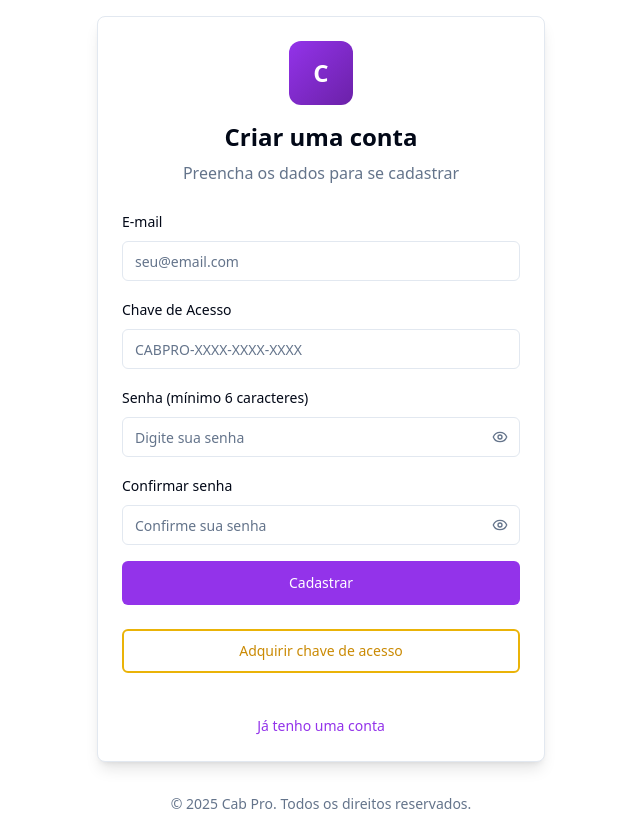
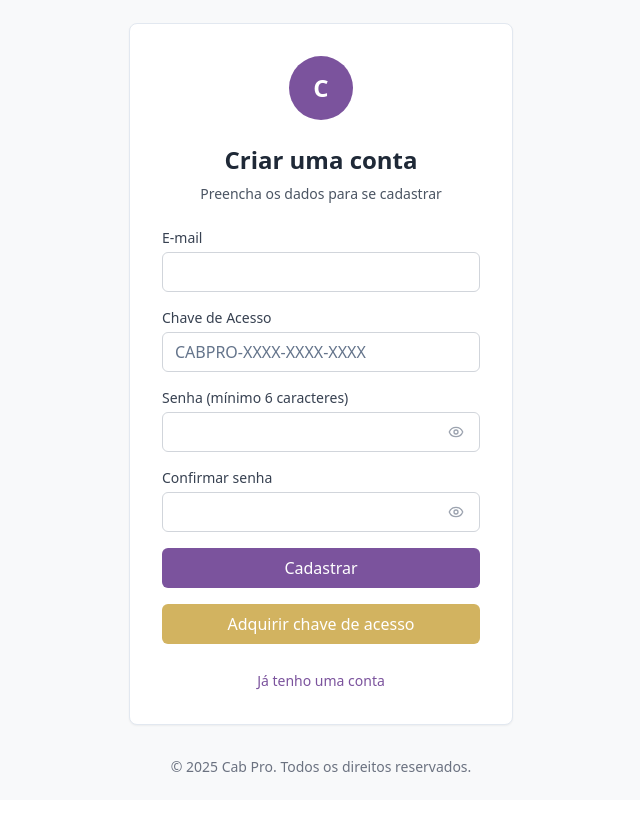
Before and after one commit to franciscorenovar/cab-pro, a React (Vite) app: page /cadastro in a window 1280 px wide. Shown: the whole page, without its empty margins (319-959 px from the left). After the commit the page ends 800 px from the top, so only its background shows below. Built offline with nearby package versions, Linux system fonts and the light colour scheme.

Commit message:
Fix login screen design
Implement the login screen based on the provided images and user requests.

```diff
--- a/src/pages/Cadastro.tsx
+++ b/src/pages/Cadastro.tsx
@@ -7,7 +7,6 @@ import { Eye, EyeOff } from "lucide-react";
 import { Button } from "@/components/ui/button";
 import { Input } from "@/components/ui/input";
 import { Label } from "@/components/ui/label";
-import { Card, CardContent, CardHeader } from "@/components/ui/card";
 
 const cadastroSchema = z.object({
   email: z.string().email("E-mail inválido"),
@@ -44,141 +43,155 @@ const Cadastro = () => {
   };
 
   return (
-    <div className="min-h-screen bg-background flex items-center justify-center p-4">
-      <div className="w-full max-w-md">
-        <Card className="shadow-lg">
-          <CardHeader className="space-y-4 text-center pb-6">
-            <div className="mx-auto w-16 h-16 bg-gradient-to-br from-purple-600 to-purple-800 rounded-xl flex items-center justify-center">
+    <div className="min-h-screen flex items-center justify-center" style={{ backgroundColor: '#F8F9FA' }}>
+      <div className="w-full max-w-sm">
+        <div className="bg-white rounded-lg shadow-sm border p-8">
+          {/* Logo */}
+          <div className="flex justify-center mb-6">
+            <div className="w-16 h-16 rounded-full flex items-center justify-center" style={{ backgroundColor: '#7B539D' }}>
               <span className="text-white font-bold text-2xl">C</span>
             </div>
-            <div className="space-y-2">
-              <h1 className="text-2xl font-bold text-foreground">Criar uma conta</h1>
-              <p className="text-muted-foreground">Preencha os dados para se cadastrar</p>
           </div>
-          </CardHeader>
 
-          <CardContent className="space-y-6">
+          {/* Título */}
+          <div className="text-center mb-6">
+            <h1 className="text-2xl font-semibold text-gray-800 mb-2">Criar uma conta</h1>
+            <p className="text-gray-600 text-sm">Preencha os dados para se cadastrar</p>
+          </div>
+
+          {/* Formulário */}
           <form onSubmit={handleSubmit(onSubmit)} className="space-y-4">
-              <div className="space-y-2">
-                <Label htmlFor="email">E-mail</Label>
+            <div>
+              <Label htmlFor="email" className="block text-sm font-medium text-gray-700 mb-1">
+                E-mail
+              </Label>
               <Input
                 id="email"
                 type="email"
-                  placeholder="seu@email.com"
                 {...register("email")}
-                  className={errors.email ? "border-destructive" : ""}
+                className="w-full px-3 py-3 border border-gray-300 rounded-md focus:outline-none focus:ring-2 focus:ring-purple-500 focus:border-transparent"
+                style={{ fontSize: '16px' }}
               />
               {errors.email && (
-                  <p className="text-sm text-destructive">{errors.email.message}</p>
+                <p className="text-red-500 text-sm mt-1">{errors.email.message}</p>
               )}
             </div>
 
-              <div className="space-y-2">
-                <Label htmlFor="chaveAcesso">Chave de Acesso</Label>
+            <div>
+              <Label htmlFor="chaveAcesso" className="block text-sm font-medium text-gray-700 mb-1">
+                Chave de Acesso
+              </Label>
               <Input
                 id="chaveAcesso"
                 type="text"
                 placeholder="CABPRO-XXXX-XXXX-XXXX"
                 {...register("chaveAcesso")}
-                  className={errors.chaveAcesso ? "border-destructive" : ""}
+                className="w-full px-3 py-3 border border-gray-300 rounded-md focus:outline-none focus:ring-2 focus:ring-purple-500 focus:border-transparent"
+                style={{ fontSize: '16px' }}
               />
               {errors.chaveAcesso && (
-                  <p className="text-sm text-destructive">{errors.chaveAcesso.message}</p>
+                <p className="text-red-500 text-sm mt-1">{errors.chaveAcesso.message}</p>
               )}
             </div>
 
-              <div className="space-y-2">
-                <Label htmlFor="senha">Senha (mínimo 6 caracteres)</Label>
+            <div>
+              <Label htmlFor="senha" className="block text-sm font-medium text-gray-700 mb-1">
+                Senha (mínimo 6 caracteres)
+              </Label>
               <div className="relative">
                 <Input
                   id="senha"
                   type={showPassword ? "text" : "password"}
-                    placeholder="Digite sua senha"
                   {...register("senha")}
-                    className={errors.senha ? "border-destructive pr-10" : "pr-10"}
+                  className="w-full px-3 py-3 pr-10 border border-gray-300 rounded-md focus:outline-none focus:ring-2 focus:ring-purple-500 focus:border-transparent"
+                  style={{ fontSize: '16px' }}
                 />
                 <Button
                   type="button"
                   variant="ghost"
                   size="sm"
-                    className="absolute right-0 top-0 h-full px-3 py-2 hover:bg-transparent"
+                  className="absolute right-2 top-1/2 transform -translate-y-1/2 h-8 w-8 p-0 hover:bg-transparent"
                   onClick={() => setShowPassword(!showPassword)}
                 >
                   {showPassword ? (
-                      <EyeOff className="h-4 w-4 text-muted-foreground" />
+                    <EyeOff className="h-4 w-4 text-gray-400" />
                   ) : (
-                      <Eye className="h-4 w-4 text-muted-foreground" />
+                    <Eye className="h-4 w-4 text-gray-400" />
                   )}
                 </Button>
               </div>
               {errors.senha && (
-                  <p className="text-sm text-destructive">{errors.senha.message}</p>
+                <p className="text-red-500 text-sm mt-1">{errors.senha.message}</p>
               )}
             </div>
 
-              <div className="space-y-2">
-                <Label htmlFor="confirmarSenha">Confirmar senha</Label>
+            <div>
+              <Label htmlFor="confirmarSenha" className="block text-sm font-medium text-gray-700 mb-1">
+                Confirmar senha
+              </Label>
               <div className="relative">
                 <Input
                   id="confirmarSenha"
                   type={showConfirmPassword ? "text" : "password"}
-                    placeholder="Confirme sua senha"
                   {...register("confirmarSenha")}
-                    className={errors.confirmarSenha ? "border-destructive pr-10" : "pr-10"}
+                  className="w-full px-3 py-3 pr-10 border border-gray-300 rounded-md focus:outline-none focus:ring-2 focus:ring-purple-500 focus:border-transparent"
+                  style={{ fontSize: '16px' }}
                 />
                 <Button
                   type="button"
                   variant="ghost"
                   size="sm"
-                    className="absolute right-0 top-0 h-full px-3 py-2 hover:bg-transparent"
+                  className="absolute right-2 top-1/2 transform -translate-y-1/2 h-8 w-8 p-0 hover:bg-transparent"
                   onClick={() => setShowConfirmPassword(!showConfirmPassword)}
                 >
                   {showConfirmPassword ? (
-                      <EyeOff className="h-4 w-4 text-muted-foreground" />
+                    <EyeOff className="h-4 w-4 text-gray-400" />
                   ) : (
-                      <Eye className="h-4 w-4 text-muted-foreground" />
+                    <Eye className="h-4 w-4 text-gray-400" />
                   )}
                 </Button>
               </div>
               {errors.confirmarSenha && (
-                  <p className="text-sm text-destructive">{errors.confirmarSenha.message}</p>
+                <p className="text-red-500 text-sm mt-1">{errors.confirmarSenha.message}</p>
               )}
             </div>
 
             <Button
               type="submit"
-                className="w-full bg-purple-600 hover:bg-purple-700 text-white font-medium"
-                size="lg"
+              className="w-full py-3 text-white font-medium rounded-md hover:opacity-90 transition-opacity"
+              style={{ backgroundColor: '#7B539D', fontSize: '16px' }}
             >
               Cadastrar
             </Button>
           </form>
 
+          {/* Botão Adquirir Chave */}
           <Button
             onClick={handleAdquirirChave}
-              variant="outline"
-              className="w-full border-2 border-yellow-500 text-yellow-600 hover:bg-yellow-50 font-medium"
-              size="lg"
+            className="w-full py-3 mt-4 font-medium rounded-md hover:opacity-90 transition-opacity"
+            style={{ backgroundColor: '#D2B360', color: 'white', fontSize: '16px' }}
           >
             Adquirir chave de acesso
           </Button>
 
-            <div className="text-center pt-4">
+          {/* Link */}
+          <div className="text-center mt-6">
             <Link
-                to="/"
-                className="text-purple-600 hover:text-purple-700 hover:underline font-medium text-sm"
+              to="/login"
+              className="text-sm hover:underline"
+              style={{ color: '#7B539D' }}
             >
               Já tenho uma conta
             </Link>
           </div>
-          </CardContent>
-        </Card>
+        </div>
 
-        <footer className="text-center mt-8">
-          <p className="text-sm text-muted-foreground">
+        {/* Rodapé */}
+        <div className="text-center mt-8">
+          <p className="text-gray-500 text-sm">
             © 2025 Cab Pro. Todos os direitos reservados.
           </p>
-        </footer>
+        </div>
       </div>
     </div>
   );
--- a/src/pages/Login.tsx
+++ b/src/pages/Login.tsx
@@ -7,7 +7,6 @@ import { Eye, EyeOff } from "lucide-react";
 import { Button } from "@/components/ui/button";
 import { Input } from "@/components/ui/input";
 import { Label } from "@/components/ui/label";
-import { Card, CardContent, CardHeader } from "@/components/ui/card";
 
 const loginSchema = z.object({
   email: z.string().email("E-mail inválido"),
@@ -33,95 +32,105 @@ const Login = () => {
   };
 
   return (
-    <div className="min-h-screen bg-background flex items-center justify-center p-4">
-      <div className="w-full max-w-md">
-        <Card className="shadow-lg">
-          <CardHeader className="space-y-4 text-center pb-6">
-            <div className="mx-auto w-16 h-16 bg-gradient-to-br from-purple-600 to-purple-800 rounded-xl flex items-center justify-center">
+    <div className="min-h-screen flex items-center justify-center" style={{ backgroundColor: '#F8F9FA' }}>
+      <div className="w-full max-w-sm">
+        <div className="bg-white rounded-lg shadow-sm border p-8">
+          {/* Logo */}
+          <div className="flex justify-center mb-6">
+            <div className="w-16 h-16 rounded-full flex items-center justify-center" style={{ backgroundColor: '#7B539D' }}>
               <span className="text-white font-bold text-2xl">C</span>
             </div>
-            <div className="space-y-2">
-              <h1 className="text-2xl font-bold text-foreground">Bem-vinda ao Cab Pro</h1>
-              <p className="text-muted-foreground">Entre com seus dados para acessar o sistema</p>
           </div>
-          </CardHeader>
 
-          <CardContent className="space-y-6">
+          {/* Título */}
+          <div className="text-center mb-6">
+            <h1 className="text-2xl font-semibold text-gray-800 mb-2">Bem-vinda ao Cab Pro</h1>
+            <p className="text-gray-600 text-sm">Entre com seus dados para acessar o sistema</p>
+          </div>
+
+          {/* Formulário */}
           <form onSubmit={handleSubmit(onSubmit)} className="space-y-4">
-              <div className="space-y-2">
-                <Label htmlFor="email">E-mail</Label>
+            <div>
+              <Label htmlFor="email" className="block text-sm font-medium text-gray-700 mb-1">
+                E-mail
+              </Label>
               <Input
                 id="email"
                 type="email"
-                  placeholder="seu@email.com"
                 {...register("email")}
-                  className={errors.email ? "border-destructive" : ""}
+                className="w-full px-3 py-3 border border-gray-300 rounded-md focus:outline-none focus:ring-2 focus:ring-purple-500 focus:border-transparent"
+                style={{ fontSize: '16px' }}
               />
               {errors.email && (
-                  <p className="text-sm text-destructive">{errors.email.message}</p>
+                <p className="text-red-500 text-sm mt-1">{errors.email.message}</p>
               )}
             </div>
 
-              <div className="space-y-2">
-                <Label htmlFor="senha">Senha</Label>
+            <div>
+              <Label htmlFor="senha" className="block text-sm font-medium text-gray-700 mb-1">
+                Senha
+              </Label>
               <div className="relative">
                 <Input
                   id="senha"
                   type={showPassword ? "text" : "password"}
-                    placeholder="Digite sua senha"
                   {...register("senha")}
-                    className={errors.senha ? "border-destructive pr-10" : "pr-10"}
+                  className="w-full px-3 py-3 pr-10 border border-gray-300 rounded-md focus:outline-none focus:ring-2 focus:ring-purple-500 focus:border-transparent"
+                  style={{ fontSize: '16px' }}
                 />
                 <Button
                   type="button"
                   variant="ghost"
                   size="sm"
-                    className="absolute right-0 top-0 h-full px-3 py-2 hover:bg-transparent"
+                  className="absolute right-2 top-1/2 transform -translate-y-1/2 h-8 w-8 p-0 hover:bg-transparent"
                   onClick={() => setShowPassword(!showPassword)}
                 >
                   {showPassword ? (
-                      <EyeOff className="h-4 w-4 text-muted-foreground" />
+                    <EyeOff className="h-4 w-4 text-gray-400" />
                   ) : (
-                      <Eye className="h-4 w-4 text-muted-foreground" />
+                    <Eye className="h-4 w-4 text-gray-400" />
                   )}
                 </Button>
               </div>
               {errors.senha && (
-                  <p className="text-sm text-destructive">{errors.senha.message}</p>
+                <p className="text-red-500 text-sm mt-1">{errors.senha.message}</p>
               )}
             </div>
 
             <Button
               type="submit"
-                className="w-full bg-purple-600 hover:bg-purple-700 text-white font-medium"
-                size="lg"
+              className="w-full py-3 text-white font-medium rounded-md hover:opacity-90 transition-opacity"
+              style={{ backgroundColor: '#7B539D', fontSize: '16px' }}
             >
               Entrar
             </Button>
           </form>
 
-            <div className="flex items-center justify-between pt-4 text-sm">
+          {/* Links */}
+          <div className="flex justify-between items-center mt-6 text-sm">
             <Link
               to="/cadastro"
-                className="text-purple-600 hover:text-purple-700 hover:underline font-medium"
+              className="hover:underline"
+              style={{ color: '#7B539D' }}
             >
               Criar uma conta
             </Link>
             <Link
               to="/recuperar-senha"
-                className="text-purple-600 hover:text-purple-700 hover:underline font-medium"
+              className="hover:underline"
+              style={{ color: '#7B539D' }}
             >
               Esqueci minha senha
             </Link>
           </div>
-          </CardContent>
-        </Card>
+        </div>
 
-        <footer className="text-center mt-8">
-          <p className="text-sm text-muted-foreground">
+        {/* Rodapé */}
+        <div className="text-center mt-8">
+          <p className="text-gray-500 text-sm">
             © 2025 Cab Pro. Todos os direitos reservados.
           </p>
-        </footer>
+        </div>
       </div>
     </div>
   );
--- a/src/pages/RecuperarSenha.tsx
+++ b/src/pages/RecuperarSenha.tsx
@@ -5,7 +5,6 @@ import * as z from "zod";
 import { Button } from "@/components/ui/button";
 import { Input } from "@/components/ui/input";
 import { Label } from "@/components/ui/label";
-import { Card, CardContent, CardHeader } from "@/components/ui/card";
 
 const recuperarSenhaSchema = z.object({
   email: z.string().email("E-mail inválido"),
@@ -28,60 +27,67 @@ const RecuperarSenha = () => {
   };
 
   return (
-    <div className="min-h-screen bg-background flex items-center justify-center p-4">
-      <div className="w-full max-w-md">
-        <Card className="shadow-lg">
-          <CardHeader className="space-y-4 text-center pb-6">
-            <div className="mx-auto w-16 h-16 bg-gradient-to-br from-purple-600 to-purple-800 rounded-xl flex items-center justify-center">
+    <div className="min-h-screen flex items-center justify-center" style={{ backgroundColor: '#F8F9FA' }}>
+      <div className="w-full max-w-sm">
+        <div className="bg-white rounded-lg shadow-sm border p-8">
+          {/* Logo */}
+          <div className="flex justify-center mb-6">
+            <div className="w-16 h-16 rounded-full flex items-center justify-center" style={{ backgroundColor: '#7B539D' }}>
               <span className="text-white font-bold text-2xl">C</span>
             </div>
-            <div className="space-y-2">
-              <h1 className="text-2xl font-bold text-foreground">Recuperar senha</h1>
-              <p className="text-muted-foreground">Informe seu e-mail para receber instruções</p>
           </div>
-          </CardHeader>
 
-          <CardContent className="space-y-6">
+          {/* Título */}
+          <div className="text-center mb-6">
+            <h1 className="text-2xl font-semibold text-gray-800 mb-2">Recuperar senha</h1>
+            <p className="text-gray-600 text-sm">Informe seu e-mail para receber instruções</p>
+          </div>
+
+          {/* Formulário */}
           <form onSubmit={handleSubmit(onSubmit)} className="space-y-4">
-              <div className="space-y-2">
-                <Label htmlFor="email">E-mail</Label>
+            <div>
+              <Label htmlFor="email" className="block text-sm font-medium text-gray-700 mb-1">
+                E-mail
+              </Label>
               <Input
                 id="email"
                 type="email"
-                  placeholder="seu@email.com"
                 {...register("email")}
-                  className={errors.email ? "border-destructive" : ""}
+                className="w-full px-3 py-3 border border-gray-300 rounded-md focus:outline-none focus:ring-2 focus:ring-purple-500 focus:border-transparent"
+                style={{ fontSize: '16px' }}
               />
               {errors.email && (
-                  <p className="text-sm text-destructive">{errors.email.message}</p>
+                <p className="text-red-500 text-sm mt-1">{errors.email.message}</p>
               )}
             </div>
 
             <Button
               type="submit"
-                className="w-full bg-purple-600 hover:bg-purple-700 text-white font-medium"
-                size="lg"
+              className="w-full py-3 text-white font-medium rounded-md hover:opacity-90 transition-opacity"
+              style={{ backgroundColor: '#7B539D', fontSize: '16px' }}
             >
               Enviar instruções
             </Button>
           </form>
 
-            <div className="text-center pt-4">
+          {/* Link */}
+          <div className="text-center mt-6">
             <Link
-                to="/"
-                className="text-purple-600 hover:text-purple-700 hover:underline font-medium text-sm"
+              to="/login"
+              className="text-sm hover:underline"
+              style={{ color: '#7B539D' }}
             >
               Voltar para o login
             </Link>
           </div>
-          </CardContent>
-        </Card>
+        </div>
 
-        <footer className="text-center mt-8">
-          <p className="text-sm text-muted-foreground">
+        {/* Rodapé */}
+        <div className="text-center mt-8">
+          <p className="text-gray-500 text-sm">
             © 2025 Cab Pro. Todos os direitos reservados.
           </p>
-        </footer>
+        </div>
       </div>
     </div>
   );
```
Lines whose indentation alone changed are shown as unchanged.
